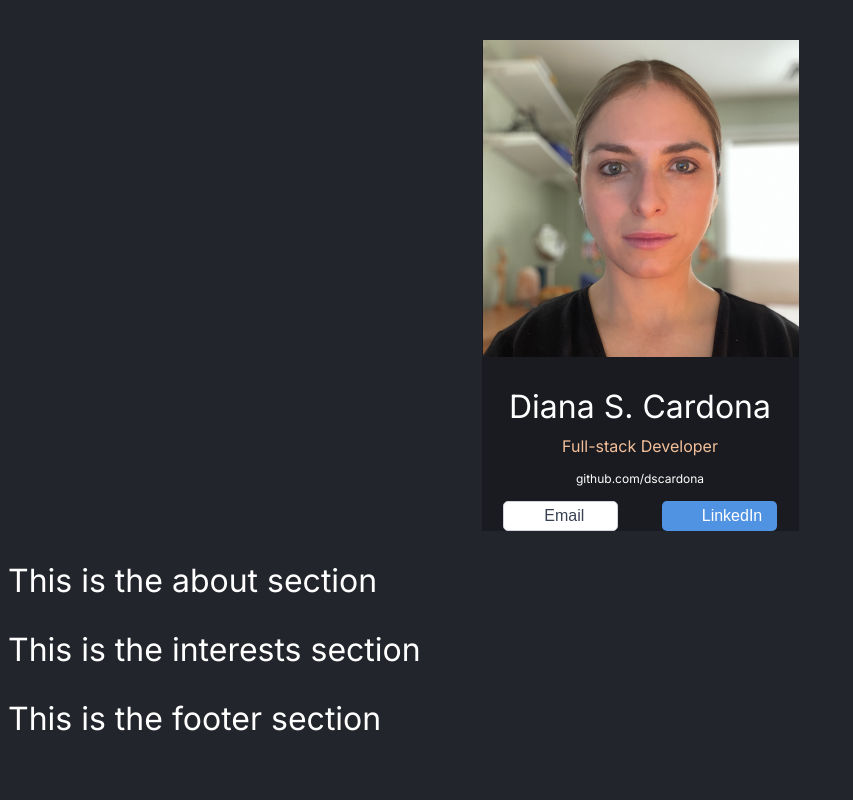
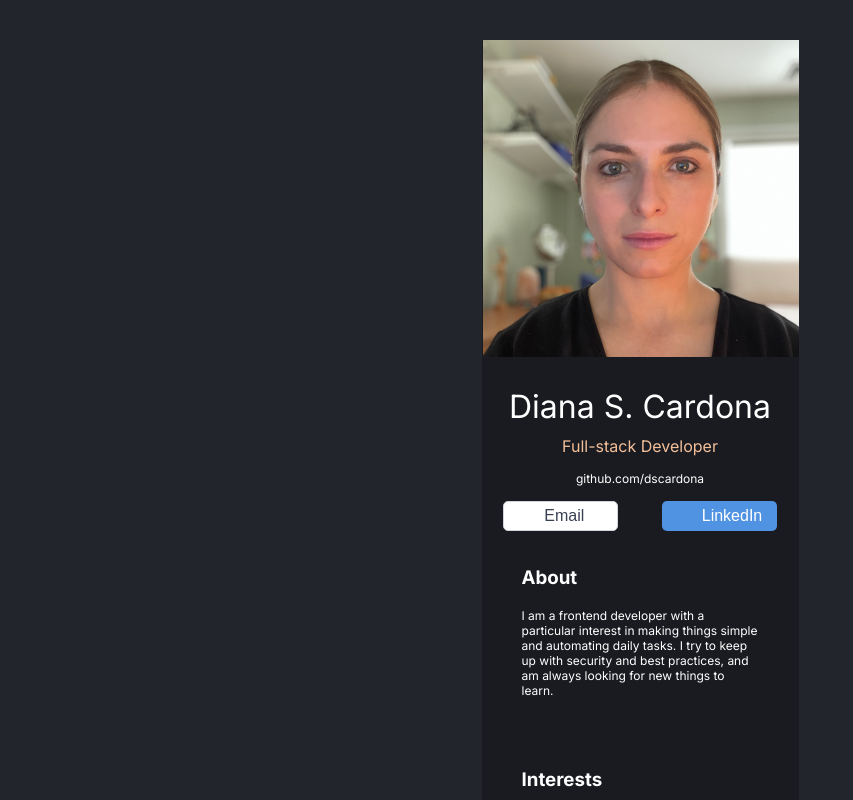
Before and after one commit to dscardona/digital-business-card, a React (Vite) app: page / in a window 1280 px wide. Shown: the top 800 px of the page, without its empty margins (0-853 px from the left). Built offline with nearby package versions, Linux system fonts and the light colour scheme.

Commit message:
Styled About/Interest components

```diff
--- a/src/components/About.jsx
+++ b/src/components/About.jsx
@@ -3,8 +3,10 @@
 function About() {
     return (
         <>
-
-        <h1>This is the about section</h1>
+        <div className="about-body">
+            <h3>About</h3>
+            <p>I am a frontend developer with a particular interest in making things simple and automating daily tasks. I try to keep up with security and best practices, and am always looking for new things to learn.</p>
+        </div>
         </>
     )
 }
--- a/src/components/Interests.jsx
+++ b/src/components/Interests.jsx
@@ -1,6 +1,11 @@
 function Interests() {
     return (
-        <h1>This is the interests section</h1>
+        <>
+        <div className="about-body">
+            <h3>Interests</h3>
+            <p>Before working as a developer, I worked as an interpreter for the courts of the State of New York. I'm curious about languages, natural and otherwise. On my free time you can find me reading, doing yoga, baking bread, finding efficiencies. I enjoy dancing and cooking for friends and family.</p>
+        </div>
+        </>
     )
 }
 
--- a/src/style.css
+++ b/src/style.css
@@ -6,7 +6,6 @@ body {
     background-color: #23252C;
     color: white;
     font-family:'Inter', sans-serif;
-
 }
 
 .info {
@@ -30,8 +29,8 @@ h4 {
     color: #F3BF99;
 }
 
-h5 {
-    font-weight: 100;
+h5, p {
+    font-weight:100;
     font-size: 12px;
     margin: 15px 0px 0px;
 }
@@ -68,3 +67,14 @@ h5 {
 .btn--content {
     display: flex;
 }
+
+.about-body, .about-interests {
+    background-color: #1A1B21;
+    width: 317px;
+    margin: 0px auto 0px;
+    padding: 35px 40px;
+}
+
+h3 {
+    margin-top: 0px;
+}
```
